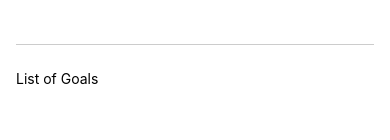
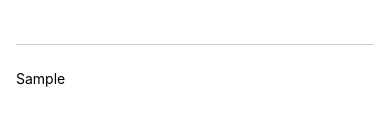
Before and after one commit to barksanto/RNative, a React Native app: screen / in a window 390 px wide. Both pictures are taken after typing "Sample" into the empty fields and a click on the button "ADD GOAL". Shown: the part 160-300 px from the top of the page. Built offline with nearby package versions, Linux system fonts and the light colour scheme.

Commit message:
add key prop to rendered components to avoid warning

```diff
--- a/App.js
+++ b/App.js
@@ -15,7 +15,7 @@
       enteredGoalText,
     ])
   }
-  console.log(courseGoals)
+  // console.log(courseGoals)
 
   return (
     <View style={styles.appContainer}>
@@ -28,7 +28,10 @@
         <Button title="Add Goal" onPress={addGoalHandler} />
       </View>
       <View style={styles.goalsContainer}>
-        <Text>List of Goals</Text>
+        {/* <Text>List of Goals</Text> */}
+        {courseGoals.map((goal) => (
+          <Text key={goal}>{goal}</Text>
+        ))}
       </View>
     </View>
   )
```
